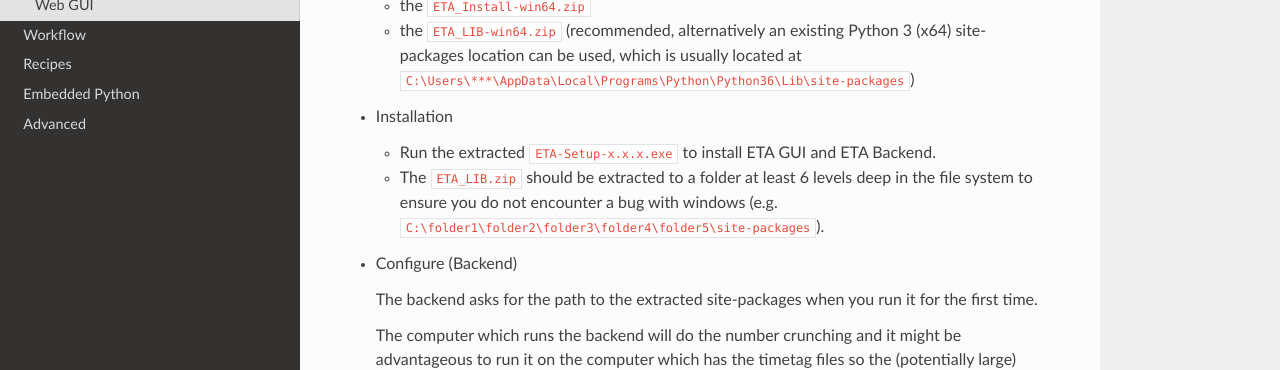
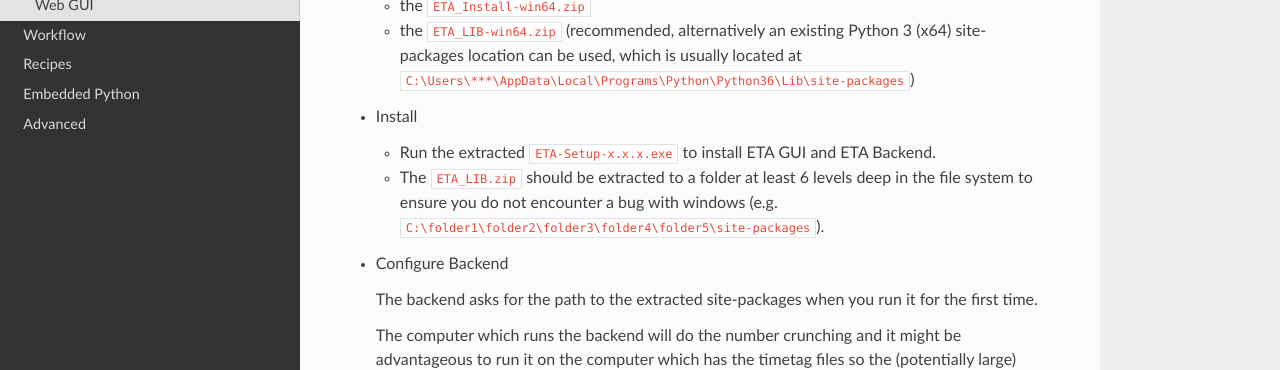
Before and after one commit to timetag/timetag.github.io, a Sphinx documentation site: the page built from docs/installation.rst, in a window 1280 px wide and 1280 px high. Shown: the part 318-688 px from the top of the window. Built offline with Sphinx 7.4.7 and the Read the Docs theme 2.0.0, drawn with Linux system fonts in a browser that asks for light colours.

Commit message:
Update installation.rst

```diff
--- a/docs/installation.rst
+++ b/docs/installation.rst
@@ -13,7 +13,7 @@ Windows
   *       the ``ETA_LIB-win64.zip`` (recommended, alternatively an existing Python 3 (x64) site-packages location can be used,
           which is usually located at ``C:\Users\***\AppData\Local\Programs\Python\Python36\Lib\site-packages``)
 
-* Installation
+* Install
 
   *       Run the extracted ``ETA-Setup-x.x.x.exe`` to install ETA GUI and ETA Backend.
 
@@ -21,7 +21,7 @@ Windows
           ensure you do not encounter a bug with windows
           (e.g. ``C:\folder1\folder2\folder3\folder4\folder5\site-packages``).
 
-* Configure (Backend)
+* Configure Backend
 
   The backend asks for the path to the extracted site-packages when you run it for the first time.
 
```
